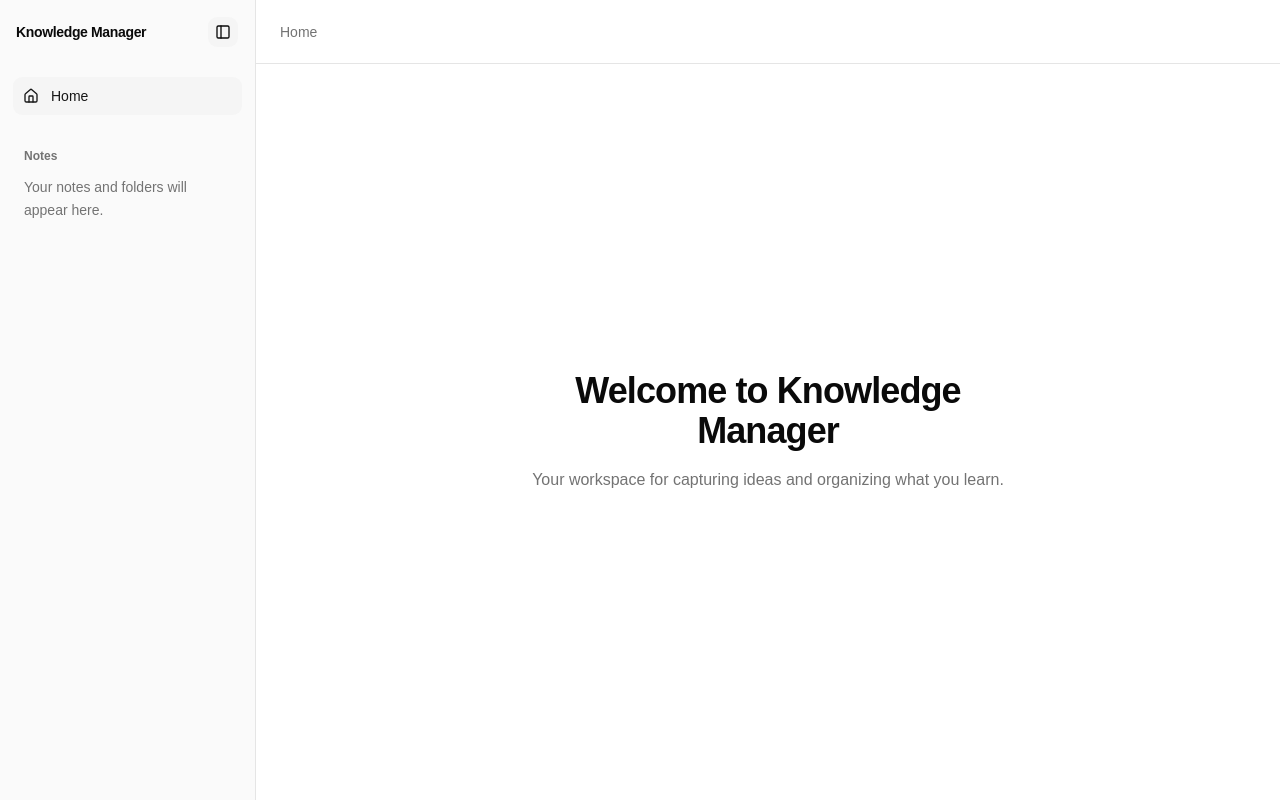
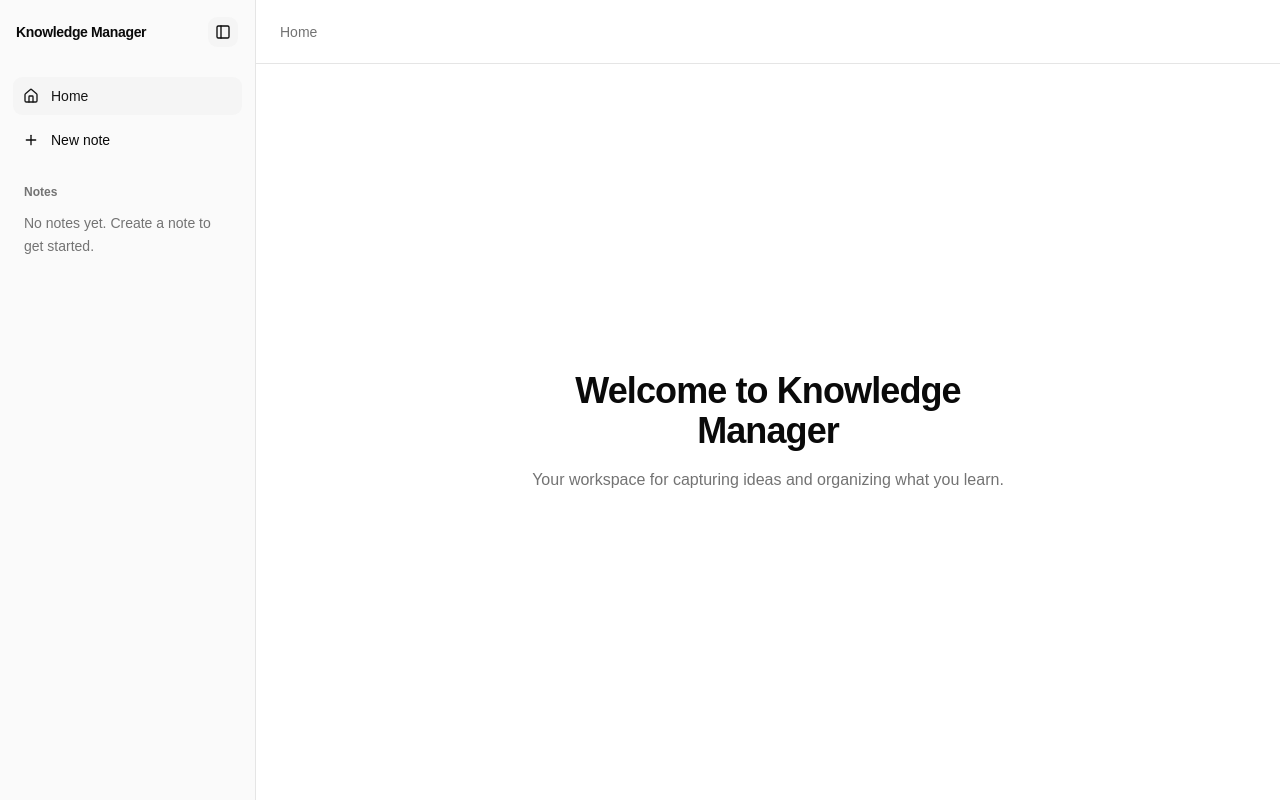
Before and after one commit to ghazalrs/knowledge-manager, a React (Vite) app: page / in a window 1280 px wide. Built offline with nearby package versions, Linux system fonts and the light colour scheme.

Commit message:
feat: add note creation and selection with React state

```diff
--- a/src/App.tsx
+++ b/src/App.tsx
@@ -3,10 +3,40 @@ import { PanelLeft, X } from 'lucide-react'
 import { Dialog } from 'radix-ui'
 import { Sidebar } from '@/components/layout/sidebar'
 import { Button } from '@/components/ui/button'
+import type { Note } from '@/types/note'
 
 function App() {
   const [sidebarOpen, setSidebarOpen] = useState(true)
   const [mobileOpen, setMobileOpen] = useState(false)
+
+  const [notes, setNotes] = useState<Note[]>([])
+  const [selectedNoteId, setSelectedNoteId] = useState<string | null>(null)
+  const selectedNote = notes.find((note) => note.id === selectedNoteId)
+
+  function createNote() {
+    const note: Note = { id: crypto.randomUUID(), title: 'Untitled' }
+    setNotes((currentNotes) => [note, ...currentNotes])
+    setSelectedNoteId(note.id)
+    setMobileOpen(false)
+  }
+
+  function selectNote(id: string) {
+    setSelectedNoteId(id)
+    setMobileOpen(false)
+  }
+
+  function goHome() {
+    setSelectedNoteId(null)
+    setMobileOpen(false)
+  }
+
+  const sidebarProps = {
+    notes,
+    selectedNoteId,
+    onHome: goHome,
+    onCreateNote: createNote,
+    onSelectNote: selectNote,
+  }
 
   return (
     <div className="flex min-h-svh bg-background text-foreground">
@@ -18,7 +48,7 @@ function App() {
               <PanelLeft aria-hidden="true" />
             </Button>
           </div>
-          <Sidebar />
+          <Sidebar {...sidebarProps} />
         </aside>
       )}
       <div className="flex min-w-0 flex-1 flex-col">
@@ -39,7 +69,7 @@ function App() {
                   </Dialog.Close>
                 </div>
                 <Dialog.Description className="sr-only">Navigate your workspace and browse notes.</Dialog.Description>
-                <Sidebar onHome={() => setMobileOpen(false)} />
+                <Sidebar {...sidebarProps} />
               </Dialog.Content>
             </Dialog.Portal>
           </Dialog.Root>
@@ -48,9 +78,15 @@ function App() {
               <PanelLeft aria-hidden="true" />
             </Button>
           )}
-          <span className="text-sm text-muted-foreground">Home</span>
+          <span className="truncate text-sm text-muted-foreground">{selectedNote?.title ?? 'Home'}</span>
         </header>
-        <main className="flex flex-1 items-center justify-center px-6 py-16">
+        <main className={selectedNote ? 'flex-1 px-6 py-12' : 'flex flex-1 items-center justify-center px-6 py-16'}>
+          {selectedNote ? (
+            <section className="mx-auto w-full max-w-3xl" aria-labelledby="note-title">
+              <h1 id="note-title" className="text-3xl font-semibold tracking-tight">{selectedNote.title}</h1>
+              <p className="mt-4 text-sm text-muted-foreground">Your note is ready. Editing is coming next.</p>
+            </section>
+          ) : (
           <section className="w-full max-w-lg text-center" aria-labelledby="welcome-title">
             <h1 id="welcome-title" className="text-3xl font-semibold tracking-tight sm:text-4xl">
               Welcome to Knowledge Manager
@@ -59,6 +95,7 @@ function App() {
               Your workspace for capturing ideas and organizing what you learn.
             </p>
           </section>
+          )}
         </main>
       </div>
     </div>
--- a/src/components/layout/sidebar.tsx
+++ b/src/components/layout/sidebar.tsx
@@ -1,27 +1,59 @@
-import { Home } from 'lucide-react'
+import { useId } from 'react'
+import { FileText, Home, Plus } from 'lucide-react'
 import { Button } from '@/components/ui/button'
+import type { Note } from '@/types/note'
 
 type SidebarProps = {
-  onHome?: () => void
+  notes: Note[]
+  selectedNoteId: string | null
+  onHome: () => void
+  onCreateNote: () => void
+  onSelectNote: (id: string) => void
 }
 
-export function Sidebar({ onHome }: SidebarProps) {
+export function Sidebar({ notes, selectedNoteId, onHome, onCreateNote, onSelectNote }: SidebarProps) {
+  const notesHeadingId = useId()
+
   return (
-    <nav aria-label="Main navigation" className="flex flex-1 flex-col gap-8 overflow-y-auto p-3">
+    <nav aria-label="Main navigation" className="flex flex-1 flex-col gap-6 overflow-y-auto p-3">
+      <div className="space-y-1">
         <Button
-        variant="secondary"
+          variant={selectedNoteId === null ? 'secondary' : 'ghost'}
           className="h-10 w-full justify-start gap-3"
-        aria-current="page"
+          aria-current={selectedNoteId === null ? 'page' : undefined}
           onClick={onHome}
         >
           <Home aria-hidden="true" />
           Home
         </Button>
-      <section aria-labelledby="notes-heading" className="px-3">
-        <h2 id="notes-heading" className="text-xs font-semibold text-muted-foreground">Notes</h2>
-        <p className="mt-3 text-sm leading-relaxed text-muted-foreground">
-          Your notes and folders will appear here.
+        <Button variant="ghost" className="h-10 w-full justify-start gap-3" onClick={onCreateNote}>
+          <Plus aria-hidden="true" />
+          New note
+        </Button>
+      </div>
+      <section aria-labelledby={notesHeadingId}>
+        <h2 id={notesHeadingId} className="px-3 text-xs font-semibold text-muted-foreground">Notes</h2>
+        {notes.length === 0 ? (
+          <p className="mt-3 px-3 text-sm leading-relaxed text-muted-foreground">
+            No notes yet. Create a note to get started.
           </p>
+        ) : (
+          <ul className="mt-2 space-y-1">
+            {notes.map((note) => (
+              <li key={note.id}>
+                <Button
+                  variant={selectedNoteId === note.id ? 'secondary' : 'ghost'}
+                  className="h-10 w-full justify-start gap-3"
+                  aria-current={selectedNoteId === note.id ? 'page' : undefined}
+                  onClick={() => onSelectNote(note.id)}
+                >
+                  <FileText aria-hidden="true" />
+                  <span className="truncate">{note.title}</span>
+                </Button>
+              </li>
+            ))}
+          </ul>
+        )}
       </section>
     </nav>
   )
--- /dev/null
+++ b/src/types/note.ts
@@ -0,0 +1,4 @@
+export type Note = {
+  id: string
+  title: string
+}
```
Lines whose indentation alone changed are shown as unchanged.
